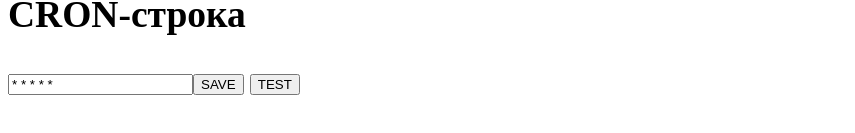
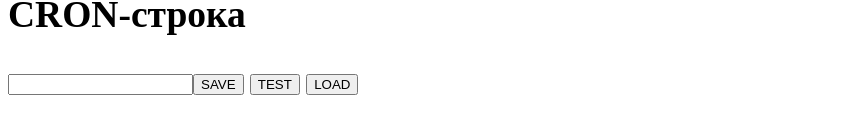
Before and after one commit to serafal/Convermax_test_task, a React (Create React App) app: page / in a window 1280 px wide. Shown: the part 497-630 px from the top of the page, without its empty margins (0-855 px from the left). Built offline with nearby package versions, Linux system fonts and the light colour scheme.

Commit message:
Начата работа над LOAD. Сделан парсинг в кастом + добавлены id в инпуты копонентов

```diff
--- a/src/CRON-APP/App.jsx
+++ b/src/CRON-APP/App.jsx
@@ -32,6 +32,7 @@ function CRON_APP(props) {
     function save_button() { //Функция кнопки SAVE для занесения данных в строку CRON.
         //В этой функции осуществляется парсинг собранных значений в формат CRON.
         let CM = document.forms.cron_mode.cron_mode.value;
+        let cron_string = document.getElementById("cron_main");
             if (CM === "each_min") { //ВЫБРАНА НАСТРОЙКА "КАЖДЫЕ X МИНУТ"
                 if (min === "*") { //Проверка на не введённое значение
                     return alert ("Пожалуйста, введите желаемое значение")
@@ -97,7 +98,7 @@ function CRON_APP(props) {
                 cron_arr_set[3] = "*";
                 cron_arr_set[4] = "*";
             }
-            if (CM === "custom") {
+            if (CM === "custom") { //ВЫБРАНА НАСТРОЙКА "ПОЛЬЗОВАТЕЛЬСКАЯ НАСТРОЙКА"
                 cron_arr_set[0] = min;
                 cron_arr_set[1] = hour;
                 cron_arr_set[2] = day;
@@ -105,10 +106,35 @@ function CRON_APP(props) {
                 cron_arr_set[4] = week;
             }
         setCron(cron_arr_set);
-
+        cron_string.value = cron_arr_set.join(' ')//Вывод данных в CRON-строку
     }
 
-    const test_function = () => { //ТЕСТ-функция (для релиза - УДАЛИТЬ)
+    function load_button() { //Функция кнопки LOAD для чтения ввода CRON
+    //Получаем строку CRON, парсим её в массив по min,hour.... затем смотрим на значения.
+        let cron_input_str = document.getElementById("cron_main").value
+        console.log(cron_input_str)
+        let cron_input_arr = cron_input_str.split(" ")
+        console.log(cron_input_arr)
+        //Проверка на заполненность строки
+        if (cron_input_arr.length !== 5) {
+            return alert ("Введённое значение не является CRON-строкой или не поддерживается в данном редакторе")
+        }
+        //Проверка на наличие неверных символов
+
+        //Разобъём пользовательский ввод
+        document.getElementById("custom").checked = true;
+        setSelComp("custom");
+        const infil_values = () => { //Функция переноса данных в выбранный компонент
+            document.getElementById('custom_min').value = cron_input_arr[0]
+            document.getElementById('custom_hour').value = cron_input_arr[1]
+            document.getElementById('custom_day').value = cron_input_arr[2]
+            document.getElementById('custom_month').value = cron_input_arr[3]
+            document.getElementById('custom_week').value = cron_input_arr[4]
+        }
+        setTimeout(infil_values, 50) //задержка для того, чтобы React успел отрисовать компонент перед внесением в него данных
+    }
+
+    const test_function = () => { //ТЕСТ-функция (для релиза - УДАЛИТЬ
         console.log(document.forms.cron_mode.cron_mode.value)
     }
 
@@ -120,12 +146,12 @@ function CRON_APP(props) {
             <h2>1. Выберите, когда задача должна запускаться:</h2>
             <form name="cron_mode">
             <p>
-            <input type="radio" name="cron_mode" value="each_min" onClick = {() => setSelComp("each_min")}/>Каждые X минут <br></br>
-            <input type="radio" name="cron_mode" value="exact_days_week_in_time" onClick = {() => setSelComp("exact_days_week_in_time")}/>В выбранный день недели<br></br>
-            <input type="radio" name="cron_mode" value="each_day" onClick = {() => setSelComp("each_day")}/>Каждый день<br></br>
-            <input type="radio" name="cron_mode" value="twice_day" onClick = {() => setSelComp("twice_day")}/>Дважды в день<br></br>
-            <input type="radio" name="cron_mode" value="exact_day_month" onClick = {() => setSelComp("exact_day_month")}/>Каждый X день месяца<br></br>
-            <input type="radio" name="cron_mode" value="custom" onClick = {() => setSelComp("custom")}/>Пользовательская настройка</p>
+            <input type="radio" name="cron_mode" id="each_min" value="each_min" onClick = {() => setSelComp("each_min")}/>Каждые X минут <br></br>
+            <input type="radio" name="cron_mode" id="exact_days_week_in_time" value="exact_days_week_in_time" onClick = {() => setSelComp("exact_days_week_in_time")}/>В выбранный день недели<br></br>
+            <input type="radio" name="cron_mode" id="each_day" value="each_day" onClick = {() => setSelComp("each_day")}/>Каждый день<br></br>
+            <input type="radio" name="cron_mode" id="twice_day" value="twice_day" onClick = {() => setSelComp("twice_day")}/>Дважды в день<br></br>
+            <input type="radio" name="cron_mode" id="exact_day_month" value="exact_day_month" onClick = {() => setSelComp("exact_day_month")}/>Каждый X день месяца<br></br>
+            <input type="radio" name="cron_mode" id="custom" value="custom" onClick = {() => setSelComp("custom")}/>Пользовательская настройка</p>
             </form>
         </div>
         <EachMin        selected = {selComp}
@@ -150,11 +176,11 @@ function CRON_APP(props) {
         <input //Инпут конечного вывода строки CRON
             id="cron_main"
             type="text"
-            value={cron_arr_set.join(" ")}
+           // value={cron_arr_set.join(" ")}
          />
          <button type="button" onClick={() => save_button()}>SAVE</button> {/*Занесение введённых данных в ОМХ*/}
          <button type="button" onClick={() => test_function()}>TEST</button> {/*Кнопка для тестирования различных моментов (ДЛЯ РЕЛИЗА - УДАЛИТЬ) */}
-
+         <button type="button" onClick={() => load_button()}>LOAD</button> {/*Кнопка для тестирования различных моментов (ДЛЯ РЕЛИЗА - УДАЛИТЬ) */}
 
     </div>
    )
--- a/src/CRON-APP/subcomponents/custom-select.jsx
+++ b/src/CRON-APP/subcomponents/custom-select.jsx
@@ -1,14 +1,32 @@
 import React from 'react';
-import { useState } from 'react';
 
-function CustomSelect({selected, name}) {
+function CustomSelect({selected, onChange,onMinChange,onHourChange,onDayChange,onMonthChange,onWeekChange}) {
 
+  const handleMinChange = (event) => {
+    onMinChange(event.target.value)
+  }
+  const handleHourChange = (event) => {
+    onHourChange(event.target.value)
+  }
+  const handleDayChange = (event) => {
+    onDayChange(event.target.value)
+  }
+  const handleMonthChange = (event) => {
+    onMonthChange(event.target.value)
+  }
+  const handleWeekChange = (event) => {
+    onWeekChange(event.target.value)
+  }
 
-
-  if (selected === "customComp") {
+  if (selected === "custom") {
     return (
       <div>
-        <h1>Custom-SELECT2 <input type="text" value = {name}/></h1>
+        <h1>Внимание! Данная консоль предназначена только для опытных пользователей. Вводите данные внимательно</h1>
+        <input type="text" id = "custom_min" onChange={handleMinChange}/> Минуты <br />
+        <input type="text" id = "custom_hour" onChange={handleHourChange}/> Часы <br />
+        <input type="text" id = "custom_day" onChange={handleDayChange}/> Дни <br />
+        <input type="text" id = "custom_month" onChange={handleMonthChange}/> Месяцы <br />
+        <input type="text" id = "custom_week" onChange={handleWeekChange}/> Недели  <br />
       </div>
   );
   }
--- a/src/CRON-APP/subcomponents/each_day.jsx
+++ b/src/CRON-APP/subcomponents/each_day.jsx
@@ -16,6 +16,7 @@ function EachDay({selected, onHourChange, onChange}) {
         <form>
         <h1>Задача будет запускаться каждый день, в указанный час</h1>
           <input
+          id='each_day_hour'
           min = {0}
           max = {23}
          type="number"
--- a/src/CRON-APP/subcomponents/each_min.jsx
+++ b/src/CRON-APP/subcomponents/each_min.jsx
@@ -17,6 +17,7 @@ function EachMin({selected, onMinChange, onChange}) {
         <form>
         <h1>Задача будет запускаться периодически, через каждое указанное количество минут:</h1>
           <input
+          id='each_min_min'
           min = {1}
           max = {59}
          type="number"
--- a/src/CRON-APP/subcomponents/exact_day_month.jsx
+++ b/src/CRON-APP/subcomponents/exact_day_month.jsx
@@ -16,6 +16,7 @@ function ExactDayMonth({selected, onChange, onDayChange}) {
         <form>
         <h1>Задача будет запускаться каждый указанный день месяца</h1>
           <input
+          id='exact_day_month_day'
           min = {1}
           max = {31}
          type="number"
--- a/src/CRON-APP/subcomponents/twice_day.jsx
+++ b/src/CRON-APP/subcomponents/twice_day.jsx
@@ -25,6 +25,7 @@ function TwiceDay({selected, onChange, onHourChange}) {
         <form>
         <h1>Задача будет запускаться каждый день, в указанные часы</h1>
          <p>Первый запуск в <input
+          id='twice_day_1'
           min = {0}
           max = {23}
          type="number"
@@ -32,6 +33,7 @@ function TwiceDay({selected, onChange, onHourChange}) {
          onKeyDown = {keyDownDisabled}
           /> часов <br />
          Второй запуск в <input
+          id='twice_day_1'
           min = {0}
           max = {23}
          type="number"
```
Also changed, not shown: src/CRON-APP/subcomponents/exact_day_week.jsx (+7 -7 lines).
